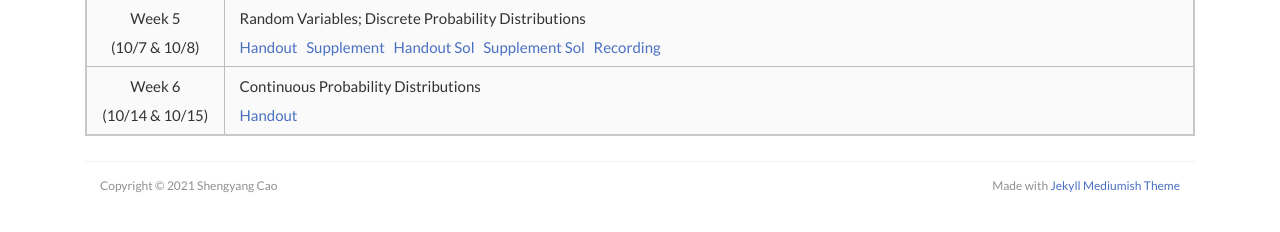
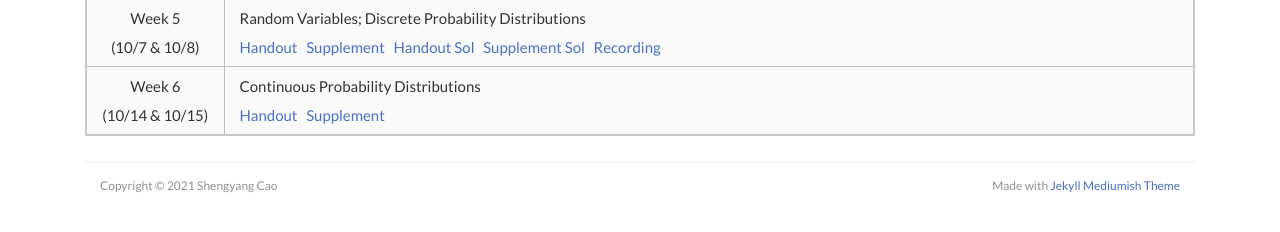
Before and after one commit to scaotravis/scaotravis.github.io, a Jekyll site: the page built from _pages/teaching/fa21-310.md, in a window 1280 px wide and 900 px high, scrolled down 552 px. Shown: the part 665-897 px from the top of the window. Built offline with Jekyll 4.4.1, drawn with Linux system fonts in a browser that asks for light colours; nearby versions of some CDN libraries; comment, search, counter and statistics services are not loaded.

Commit message:
update 310 page

```diff
--- a/_pages/teaching/fa21-310.md
+++ b/_pages/teaching/fa21-310.md
@@ -38,4 +38,4 @@ If you need any help installing Stata, here's a quick [installation guide]({{ si
 | Week 3 <br> (9/23 & 9/24) | Sampling; Stata Review <br> [Handout](https://canvas.wisc.edu/courses/257051/files/20592136?module_item_id=3958676) &nbsp; [Supplement]({{ site.baseurl }}/downloads/teaching/fa21-310/310_fa21_supplement-3.pdf) &nbsp; [Supplement Sol]({{ site.baseurl }}/downloads/teaching/fa21-310/310_fa21_supplement-3_sol.pdf) &nbsp; [Recording](https://uwmadison.zoom.us/rec/share/D5vYFrenM7Yu2uSOByuCEEANhDj7GvW9ciurw0bNJSBQhm6qfB-ZTfBkwr0aYECo.gwiPmFdHSw61T_O1) |
 | Week 4 <br> (9/30 & 10/1) | Probability <br> [Handout](https://canvas.wisc.edu/courses/257051/files/20592150?wrap=1) &nbsp; [Supplement]({{ site.baseurl }}/downloads/teaching/fa21-310/310_fa21_supplement-4.pdf) &nbsp; [Handout Sol](https://canvas.wisc.edu/courses/257051/files/20592168?module_item_id=3958746) &nbsp; [Supplement Sol]({{ site.baseurl }}/downloads/teaching/fa21-310/310_fa21_supplement-4_sol.pdf) &nbsp; [Recording](https://uwmadison.zoom.us/rec/share/j7fBDVrB8lbyM8CeRbPSyN_mxZnX9GWSfmSlBs5coZtbSbxoE1ZTXrRcCvjslljM.wHonnL60Dgz7adwn) |
 | Week 5 <br> (10/7 & 10/8) | Random Variables; Discrete Probability Distributions <br> [Handout](https://canvas.wisc.edu/courses/257051/files/20592110?wrap=1) &nbsp; [Supplement]({{ site.baseurl }}/downloads/teaching/fa21-310/310_fa21_supplement-5.pdf) &nbsp; [Handout Sol](https://canvas.wisc.edu/courses/257051/files/20592175?module_item_id=3958747) &nbsp; [Supplement Sol]({{ site.baseurl }}/downloads/teaching/fa21-310/310_fa21_supplement-5_sol.pdf) &nbsp; [Recording](https://uwmadison.zoom.us/rec/share/tNtlc8CtTfPDrLiGVZDu0pwMCbYzsMuibYlZCMWnrqmwH1rckxP-rrwjTQfvNg3V.qZELbgJa0_FwOxHE) |
-| Week 6 <br> (10/14 & 10/15) | Continuous Probability Distributions <br> [Handout](https://canvas.wisc.edu/courses/257051/files/20592148?wrap=1) |
+| Week 6 <br> (10/14 & 10/15) | Continuous Probability Distributions <br> [Handout](https://canvas.wisc.edu/courses/257051/files/20592148?wrap=1) &nbsp; [Supplement]({{ site.baseurl }}/downloads/teaching/fa21-310/310_fa21_supplement-6.pdf) |
```
Also changed, not shown: 4 other files.
